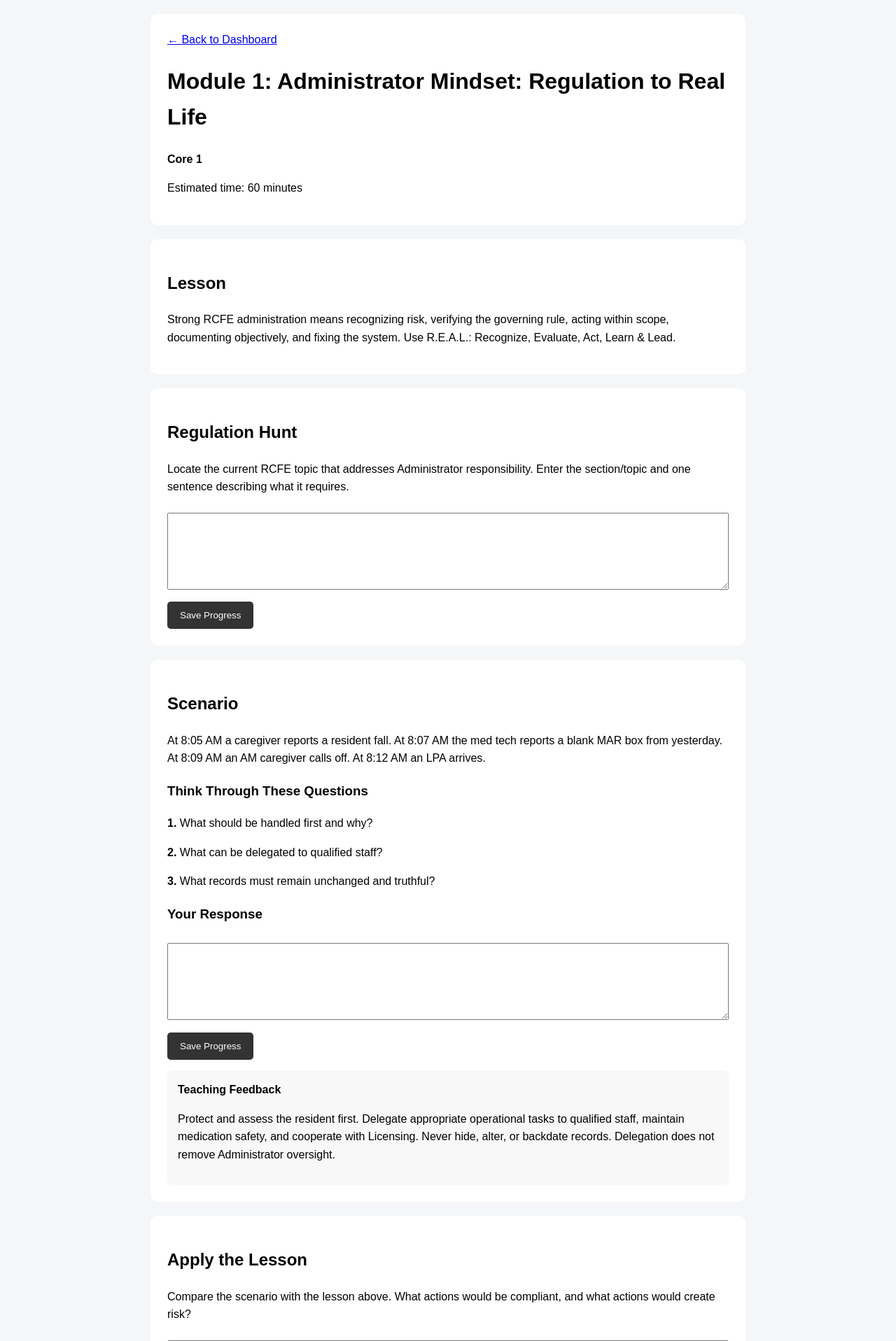
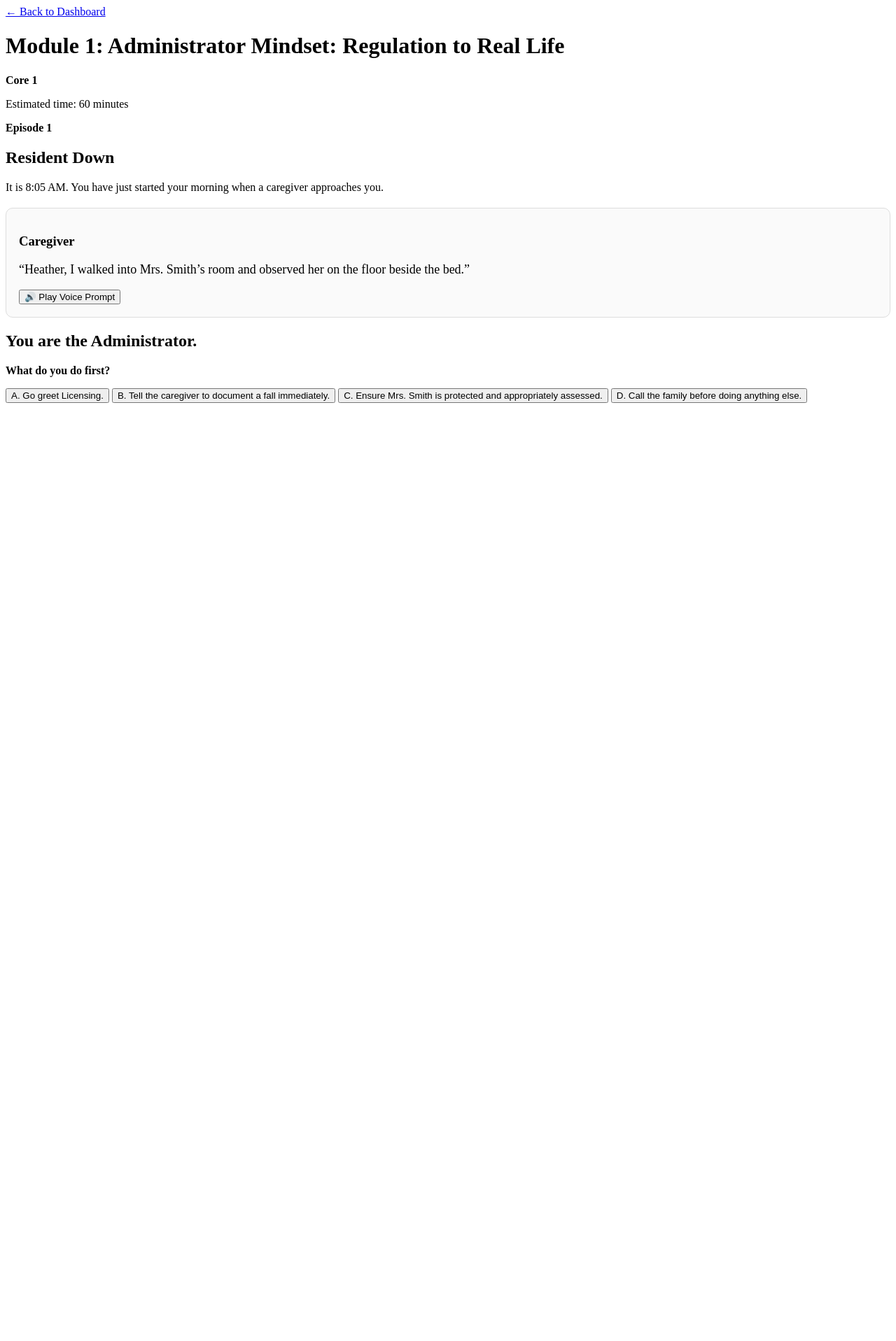
Before and after one commit to hmyers1974-glitch/rcfe-training-platform, a Flask app: page /module/1 in a window 1280 px wide. Shown: the top 1917 px of the page at 70% size. After the commit the page ends 576 px from the top, so only its background shows below. Run offline with Flask 3, Linux system fonts and the light colour scheme; the visitor is signed in with stand-in values (Sample User, id 1); data comes from the database, SQL or seed files in the repository.

Commit message:
Update module.html with new content and features
Refactor module HTML to enhance structure and interactivity.

```diff
--- a/templates/module.html
+++ b/templates/module.html
@@ -1,69 +1,3 @@
-<!DOCTYPE html>
-<html lang="en">
-<head>
-    <meta charset="UTF-8">
-    <meta name="viewport" content="width=device-width, initial-scale=1.0">
-    <title>{{ m.get("title", "RCFE Training Module") }}</title>
-
-    <style>
-        body {
-            font-family: Arial, sans-serif;
-            background: #f4f6f8;
-            margin: 0;
-            padding: 20px;
-            line-height: 1.6;
-        }
-
-        .container {
-            max-width: 850px;
-            margin: auto;
-        }
-
-        .card {
-            background: white;
-            padding: 24px;
-            border-radius: 10px;
-            margin-bottom: 20px;
-        }
-
-        textarea {
-            width: 100%;
-            min-height: 110px;
-            box-sizing: border-box;
-            padding: 10px;
-            margin-top: 8px;
-            font-size: 16px;
-        }
-
-        button, .button {
-            display: inline-block;
-            background: #333;
-            color: white;
-            border: 0;
-            border-radius: 5px;
-            padding: 12px 18px;
-            text-decoration: none;
-            margin-top: 10px;
-        }
-
-        .question {
-            margin-bottom: 8px;
-        }
-
-        .feedback {
-            background: #f8f8f8;
-            padding: 15px;
-            border-radius: 8px;
-            margin-top: 15px;
-        }
-
-        .message {
-            margin-top: 12px;
-            font-weight: bold;
-        }
-    </style>
-</head>
-
 <body>
 
 <div class="container">
@@ -83,6 +17,105 @@
         {% endif %}
     </div>
 
+    {% if m["id"] == 1 %}
+
+    <div class="card">
+        <p><strong>Episode 1</strong></p>
+        <h2>Resident Down</h2>
+
+        <p>
+            It is 8:05 AM. You have just started your morning when a caregiver
+            approaches you.
+        </p>
+
+        <div style="
+            border:1px solid #ddd;
+            border-radius:10px;
+            padding:18px;
+            margin-top:20px;
+            background:#fafafa;
+        ">
+            <h3>Caregiver</h3>
+
+            <p style="font-size:18px;">
+                “Heather, I walked into Mrs. Smith’s room and observed her on
+                the floor beside the bed.”
+            </p>
+
+            <button type="button" onclick="playPrompt()">
+                🔊 Play Voice Prompt
+            </button>
+        </div>
+    </div>
+
+    <div class="card" id="decisionCard">
+        <h2>You are the Administrator.</h2>
+
+        <p><strong>What do you do first?</strong></p>
+
+        <button class="choice" onclick="chooseAnswer('A')">
+            A. Go greet Licensing.
+        </button>
+
+        <button class="choice" onclick="chooseAnswer('B')">
+            B. Tell the caregiver to document a fall immediately.
+        </button>
+
+        <button class="choice" onclick="chooseAnswer('C')">
+            C. Ensure Mrs. Smith is protected and appropriately assessed.
+        </button>
+
+        <button class="choice" onclick="chooseAnswer('D')">
+            D. Call the family before doing anything else.
+        </button>
+    </div>
+
+    <div class="card" id="feedbackCard" style="display:none;">
+        <h2 id="feedbackTitle"></h2>
+
+        <p id="feedbackText"></p>
+
+        <div id="teachingPoint" style="
+            margin-top:20px;
+            padding:15px;
+            border-radius:8px;
+            background:#f7f7f7;
+        "></div>
+
+        <button
+            id="continueButton"
+            style="display:none;"
+            onclick="continueEpisode()"
+        >
+            Continue
+        </button>
+    </div>
+
+    <div class="card" id="episode2Preview" style="display:none;">
+        <p><strong>Episode 2</strong></p>
+
+        <h2>The Blank MAR</h2>
+
+        <p>
+            Before you reach Mrs. Smith’s room, the medication technician
+            approaches you.
+        </p>
+
+        <p style="font-size:18px;">
+            “I found a blank MAR entry from last night. I don’t know whether
+            the medication was given.”
+        </p>
+
+        <p><strong>Now you have two active issues.</strong></p>
+
+        <p>
+            Episode 2 will teach you how to separate facts from assumptions
+            before taking action.
+        </p>
+    </div>
+
+    {% else %}
+
     <div class="card">
         <h2>Lesson</h2>
         <p>{{ m["teach"] }}</p>
@@ -90,7 +123,6 @@
 
     <div class="card">
         <h2>Regulation Hunt</h2>
-
         <p>{{ m["hunt"] }}</p>
 
         <textarea id="hunt">{{ prog.get("hunt_response", "") }}</textarea>
@@ -103,17 +135,12 @@
 
         <p>{{ m["scenario"] }}</p>
 
-        {% if m.get("questions") %}
-            <h3>Think Through These Questions</h3>
-
-            {% for question in m["questions"] %}
-                <p class="question">
-                    <strong>{{ loop.index }}.</strong> {{ question }}
+        {% for question in m.get("questions", []) %}
+            <p>
+                <strong>{{ loop.index }}.</strong>
+                {{ question }}
             </p>
         {% endfor %}
-        {% endif %}
-
-        <h3>Your Response</h3>
 
         <textarea id="scenario">{{ prog.get("scenario_responses", "") }}</textarea>
 
@@ -125,155 +152,122 @@
         </div>
     </div>
 
-    <div class="card">
-        <h2>Apply the Lesson</h2>
-
-        <p>
-            Compare the scenario with the lesson above. What actions would be
-            compliant, and what actions would create risk?
-        </p>
-
-        <textarea id="comparison">{{ prog.get("comparison_response", "") }}</textarea>
-
-        <button onclick="saveProgress()">Save Progress</button>
-    </div>
-
-    <div class="card">
-        <h2>Exit Ticket</h2>
-
-        <p>
-            In your own words, what is one action you would take differently
-            in your RCFE after completing this module?
-        </p>
-
-        <textarea id="exit">{{ prog.get("exit_ticket", "") }}</textarea>
-
-        <button onclick="saveProgress()">Save Progress</button>
-    </div>
-
-    {% if m.get("quiz") %}
-    <div class="card">
-
-        <h2>Knowledge Check</h2>
-
-        <p><strong>{{ m["quiz"]["q"] }}</strong></p>
-
-        {% for answer in m["quiz"]["choices"] %}
-            <p>
-                <button onclick="submitQuiz({{ loop.index0 }})">
-                    {{ answer }}
-                </button>
-            </p>
-        {% endfor %}
-
-        <div id="quizMessage" class="message"></div>
-
-    </div>
-    {% endif %}
-
-    {% if user["role"] == "student" %}
-    <div class="card">
-
-        <h2>Complete Module</h2>
-
-        <p>
-            Save all responses and pass the knowledge check before completing
-            this module.
-        </p>
-
-        <button onclick="completeModule()">Mark Module Complete</button>
-
-        <div id="completeMessage" class="message"></div>
-
-    </div>
     {% endif %}
 
 </div>
 
 <script>
 
-let activeSeconds = {{ prog.get("active_seconds", 0) or 0 }};
+function playPrompt() {
+    const text =
+        "Heather, I walked into Mrs. Smith's room and observed her on the floor beside the bed.";
 
-setInterval(function () {
-    activeSeconds += 10;
-}, 10000);
+    const speech = new SpeechSynthesisUtterance(text);
 
-async function saveProgress() {
+    speech.rate = 0.95;
+    speech.pitch = 1;
+    speech.volume = 1;
 
-    const response = await fetch("/api/progress/{{ m['id'] }}", {
-        method: "POST",
-        headers: {
-            "Content-Type": "application/json"
-        },
-        body: JSON.stringify({
-            hunt_response: document.getElementById("hunt").value,
-            scenario_responses: document.getElementById("scenario").value,
-            comparison_response: document.getElementById("comparison").value,
-            exit_ticket: document.getElementById("exit").value,
-            active_seconds: activeSeconds
-        })
-    });
-
-    if (response.ok) {
-        alert("Progress saved.");
-    } else {
-        alert("Unable to save progress.");
-    }
+    window.speechSynthesis.cancel();
+    window.speechSynthesis.speak(speech);
 }
 
-async function submitQuiz(answer) {
+function chooseAnswer(answer) {
 
-    const response = await fetch("/api/quiz/{{ m['id'] }}", {
-        method: "POST",
-        headers: {
-            "Content-Type": "application/json"
-        },
-        body: JSON.stringify({
-            answer: answer
-        })
-    });
+    const card = document.getElementById("feedbackCard");
+    const title = document.getElementById("feedbackTitle");
+    const text = document.getElementById("feedbackText");
+    const teaching = document.getElementById("teachingPoint");
+    const continueButton = document.getElementById("continueButton");
 
-    const data = await response.json();
+    card.style.display = "block";
 
-    const message = document.getElementById("quizMessage");
+    if (answer === "A") {
 
-    if (data.ok) {
-        message.textContent = "Correct. " + (data.why || "");
-    } else {
-        message.textContent = "Not quite. " + (data.why || "");
-    }
+        title.textContent = "Consider the Immediate Risk";
+
+        text.textContent =
+            "You chose to greet Licensing first. While Licensing matters, " +
+            "Mrs. Smith is currently on the floor and may have an injury or " +
+            "change in condition.";
+
+        teaching.innerHTML =
+            "<strong>Leadership point:</strong> Administrative pressure should " +
+            "not outrank an immediate resident health or safety concern.";
+
+        continueButton.style.display = "none";
+
     }
 
-async function completeModule() {
+    if (answer === "B") {
 
-    await saveProgress();
+        title.textContent = "Watch the Documentation Trap";
 
-    const response = await fetch("/api/complete/{{ m['id'] }}", {
-        method: "POST",
-        headers: {
-            "Content-Type": "application/json"
-        },
-        body: JSON.stringify({})
+        text.textContent =
+            "You chose to tell staff to document a fall. The caregiver did not " +
+            "say she witnessed Mrs. Smith fall. She reported observing her on " +
+            "the floor beside the bed.";
+
+        teaching.innerHTML =
+            "<strong>Documentation point:</strong> Record what was actually " +
+            "observed. Do not turn an assumption into a documented fact.";
+
+        continueButton.style.display = "none";
+
+    }
+
+    if (answer === "C") {
+
+        title.textContent = "Correct — Resident Safety First";
+
+        text.textContent =
+            "Your first priority is to make sure Mrs. Smith is protected and " +
+            "receives the appropriate immediate response.";
+
+        teaching.innerHTML =
+            "<strong>R.E.A.L. — Recognize:</strong> The first question is, " +
+            "\"What risk exists right now?\" Mrs. Smith's immediate condition " +
+            "takes priority over competing administrative demands.";
+
+        continueButton.style.display = "inline-block";
+
+    }
+
+    if (answer === "D") {
+
+        title.textContent = "Family Communication Matters — But Not First";
+
+        text.textContent =
+            "Family communication may be appropriate, but the resident's " +
+            "immediate safety and condition must be addressed before routine " +
+            "notification.";
+
+        teaching.innerHTML =
+            "<strong>Prioritization point:</strong> Address the immediate " +
+            "resident need first, then complete the required communication and " +
+            "follow-up.";
+
+        continueButton.style.display = "none";
+
+    }
+
+    card.scrollIntoView({
+        behavior: "smooth"
     });
+}
 
-    const data = await response.json();
+function continueEpisode() {
 
-    const message = document.getElementById("completeMessage");
+    const episode2 =
+        document.getElementById("episode2Preview");
 
-    if (response.ok && data.ok) {
-        message.textContent = "Module completed successfully.";
+    episode2.style.display = "block";
 
-        setTimeout(function () {
-            window.location.href = "/student";
-        }, 1000);
-
-    } else {
-        message.textContent =
-            data.error || "This module cannot be completed yet.";
-    }
+    episode2.scrollIntoView({
+        behavior: "smooth"
+    });
 }
 
 </script>
 
 </body>
-</html>
```
Lines whose indentation alone changed are shown as unchanged.
